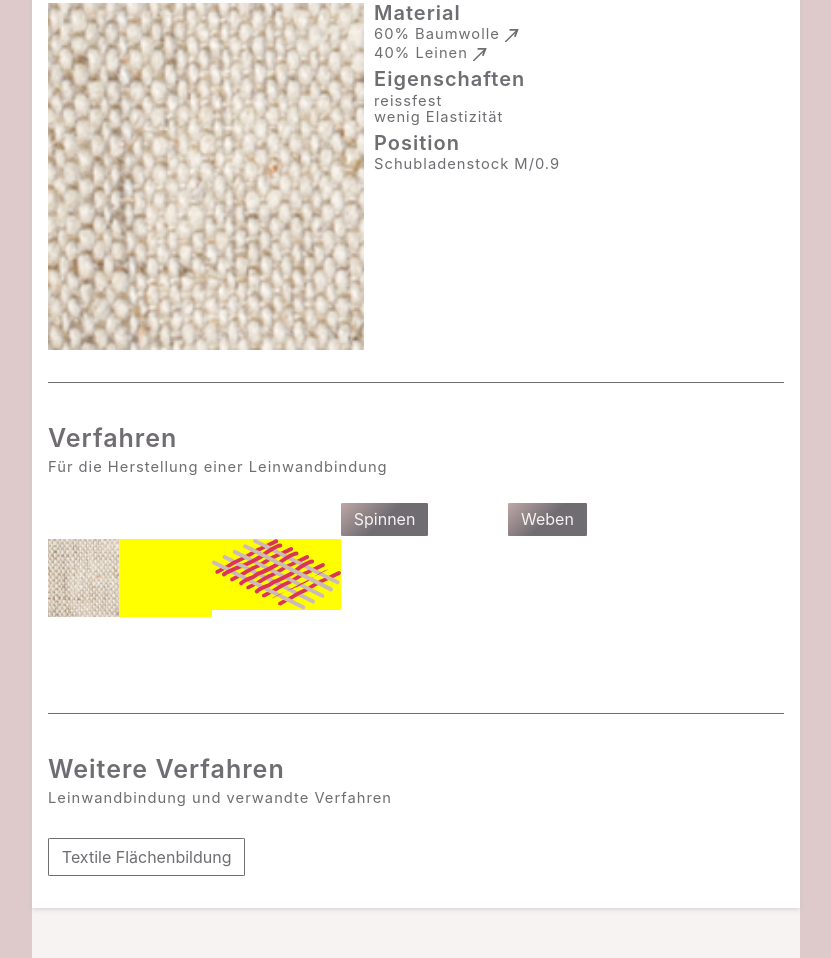
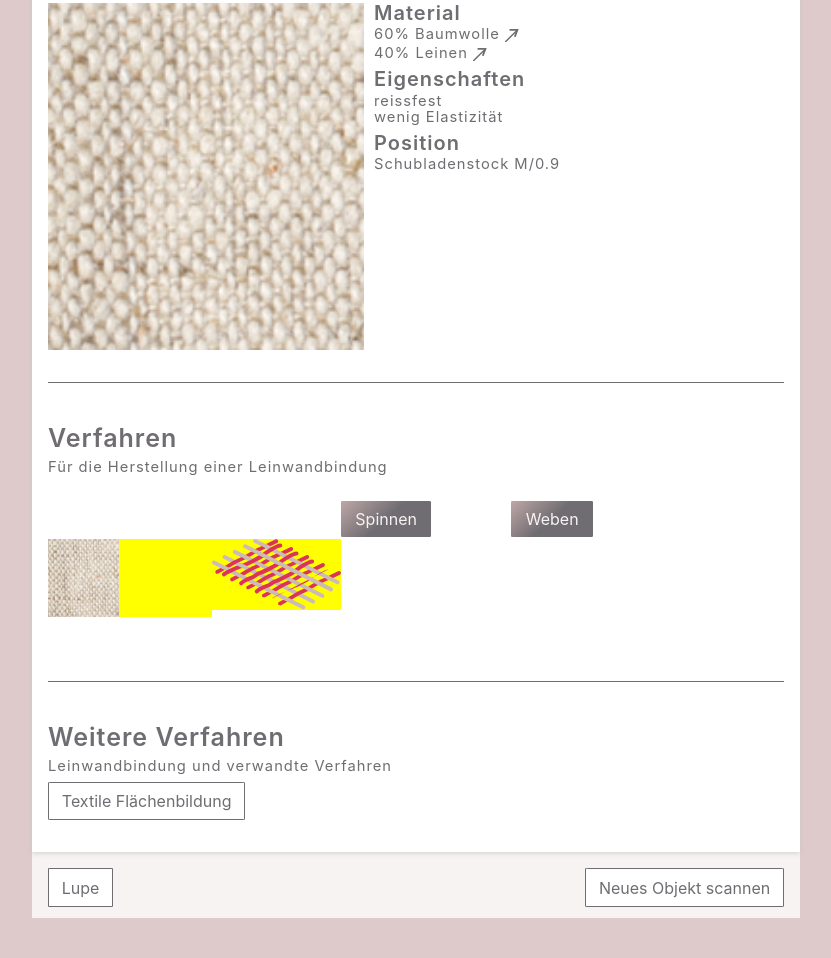
Before and after one commit to kth1969/Web-App_sitterwerk, a plain HTML site: page index.html in a window 1280 px wide. Shown: the part 193-1151 px from the top of the page, without its empty margins (224-1055 px from the left). After the commit the page ends 1111 px from the top, so only its background shows below. Drawn offline with nearby package versions, Linux system fonts and the light colour scheme; a script that the page names is missing.

Commit message:
adjust layout

```diff
--- a/CSS/style_main.css
+++ b/CSS/style_main.css
@@ -175,16 +175,16 @@
 
   }
   .mainBtn{
-    margin-top: 2rem;
+    margin-top: 1rem;
     background: var(--buttonColor);
     color: var(--lightTextColor);
-    padding:0.4rem 0.8rem;
+    padding:0.5rem 0.9rem;
     border-radius: 2%;
 
 
   }
   .secondBtn{
-    margin-top: 2rem;
+    margin-top: 0.5rem;
     background-color: white;
     color: var(--mainText);
     padding:0.4rem 0.8rem;
@@ -277,7 +277,7 @@
       align-items: start;
      margin-top: 2rem;
      margin-right: 1rem;
-     padding-bottom: 2rem;
+
 
      }
 
@@ -307,7 +307,13 @@
      }
 
      .container-footer{
-       height:50px;
+      display: flex;
+      flex-flow: row wrap;
+      justify-content:space-between;
+      margin: 0.5rem 1rem 0 1rem;
+
+      padding-bottom: 0.7rem;
+
      }
        /* end page styling */
 
--- a/index.html
+++ b/index.html
@@ -243,7 +243,9 @@ xml:space="preserve">
       <footer class="site-footer">
 
         <div class="container-footer">
-
+          <a class="secondBtn" href="material-baumwolle.html">Lupe</a>
+          <a class="secondBtn" href="material-baumwolle.html">Neues Objekt scannen</a>
+        </div>
             </div>
 
     </footer>
```
